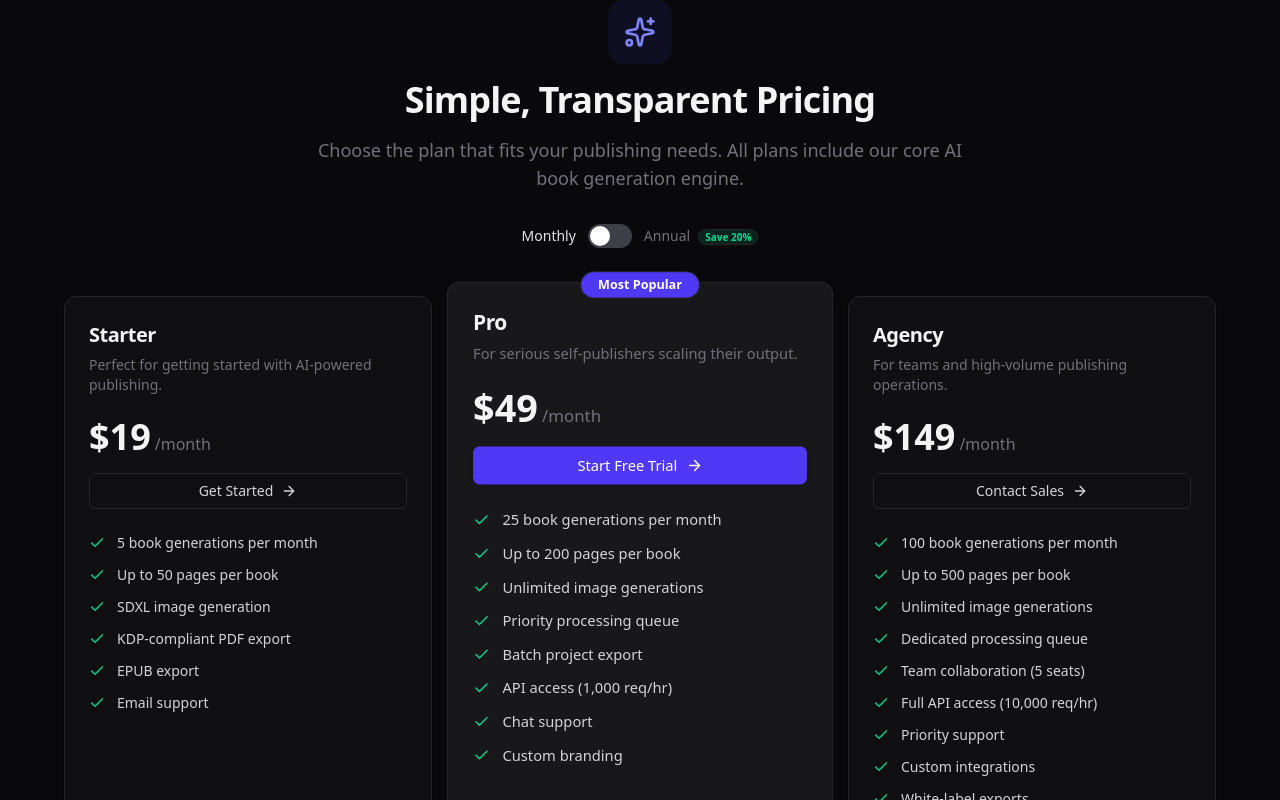
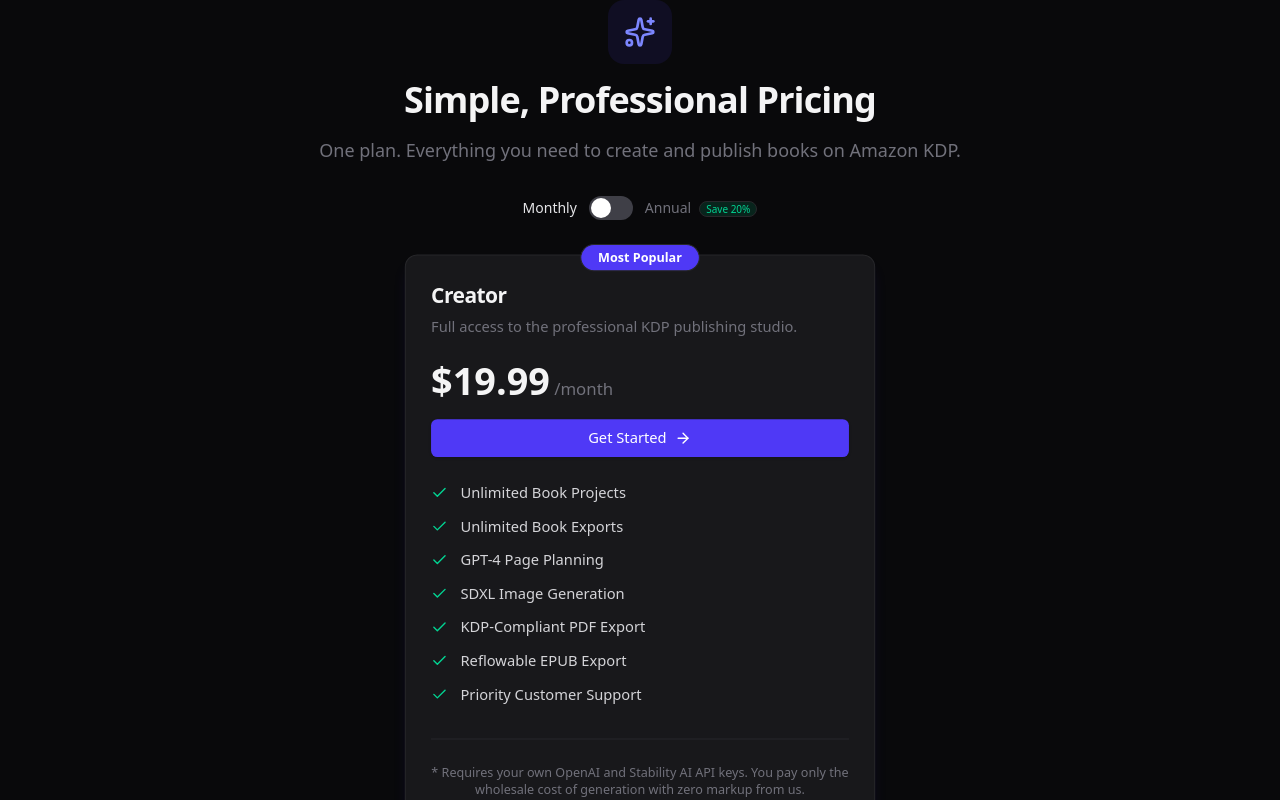
Before and after one commit to Boncksapp/kdp, a Next.js app: page /pricing in a window 1280 px wide. Shown: the top 800 px of the page. Built offline with nearby package versions, Linux system fonts and the light colour scheme.

Commit message:
Update pricing model to flat 9.99/mo with BYO-Key

```diff
--- a/app/landing-content.tsx
+++ b/app/landing-content.tsx
@@ -67,18 +67,16 @@
   ];
 
   const pricingSummary = [
-    { name: "Starter", price: "$19", credits: "500/mo", cta: "Get Started", popular: false },
-    { name: "Pro", price: "$49", credits: "2,000/mo", cta: "Start Free Trial", popular: true },
-    { name: "Agency", price: "$149", credits: "10,000/mo", cta: "Contact Sales", popular: false },
+    { name: "Creator", price: "$19.99", features: "Full Platform Access", cta: "Get Started", popular: true },
   ];
 
   const faqs = [
     { id: "q1", q: "What types of books can I create?", a: "KDP Studio supports fiction, non-fiction, children's books, coloring books, journals, planners, cookbooks, poetry collections, and more. Our AI adapts to your chosen genre and format." },
-    { id: "q2", q: "Are the illustrations copyright-free?", a: "Yes! All images generated through KDP Studio are created by AI and you retain full commercial rights. You can use them in your published books without attribution." },
+    { id: "q2", q: "How do the AI costs work?", a: "To keep our subscription price low and give you full control, KDP Studio uses a Bring-Your-Own-Key (BYOK) model. You connect your own OpenAI and Stability AI keys, paying them directly for only what you use with zero markup from us." },
     { id: "q3", q: "Do I need design or coding experience?", a: "Not at all. KDP Studio handles all formatting, layout, and KDP compliance automatically. Just describe your idea and let AI do the rest." },
     { id: "q4", q: "Is the output KDP compliant?", a: "Absolutely. Our exports include proper bleed, margin, and trim settings for all standard KDP sizes. The PDFs pass KDP's internal validation checks." },
     { id: "q5", q: "Can I customize the AI output?", a: "Yes. Every generated element — text, images, layout — is fully editable. You have complete creative control over the final product." },
-    { id: "q6", q: "What if I need more credits?", a: "You can purchase additional credit packs at any time, or upgrade to a higher tier plan. Unused credits roll over month to month." },
+    { id: "q6", q: "Is there a limit on book exports?", a: "No. With the Creator plan, you can generate and export as many books as you like using your own AI keys." },
   ];
 
   return (
@@ -115,7 +113,7 @@
           >
             <Badge variant="outline" className="mb-6 border-indigo-600/30 text-indigo-400 bg-indigo-600/5 px-4 py-1.5 text-sm">
               <Sparkles className="mr-1.5 h-3.5 w-3.5" />
-              AI-Powered Publishing Studio
+              Professional BYO-Key AI Studio
             </Badge>
             <h1 className="text-5xl font-bold tracking-tight sm:text-6xl lg:text-7xl">
               From Idea to{" "}
@@ -125,8 +123,8 @@
               in Minutes
             </h1>
             <p className="mx-auto mt-6 max-w-2xl text-lg text-zinc-400 sm:text-xl">
-              Create professional, Amazon KDP-ready books with AI. Generate content, illustrations, and
-              print-ready PDFs — no design skills required.
+              Connect your AI keys and create professional, Amazon KDP-ready books.
+              Unlimited exports, no hidden markups, and full creative control.
             </p>
             <div className="mt-10 flex flex-col items-center gap-4 sm:flex-row sm:justify-center">
               <Link href="/signup">
@@ -142,9 +140,9 @@
               </Link>
             </div>
             <div className="mt-8 flex items-center justify-center gap-6 text-sm text-zinc-500">
-              <span className="flex items-center gap-1"><Check className="h-4 w-4 text-emerald-400" /> No credit card</span>
+              <span className="flex items-center gap-1"><Check className="h-4 w-4 text-emerald-400" /> Bring Your Own Key</span>
               <span className="flex items-center gap-1"><Check className="h-4 w-4 text-emerald-400" /> KDP compliant</span>
-              <span className="flex items-center gap-1"><Check className="h-4 w-4 text-emerald-400" /> Cancel anytime</span>
+              <span className="flex items-center gap-1"><Check className="h-4 w-4 text-emerald-400" /> Flat $19.99/mo</span>
             </div>
           </motion.div>
         </div>
@@ -232,38 +230,37 @@
         <section className="py-24" id="pricing">
           <div className="mx-auto max-w-7xl px-6">
             <div className="text-center mb-12">
-              <h2 className="text-3xl font-bold tracking-tight sm:text-4xl">Start Publishing Today</h2>
-              <p className="mt-4 text-lg text-zinc-400">Choose the plan that fits your publishing volume.</p>
+              <h2 className="text-3xl font-bold tracking-tight sm:text-4xl">One Simple Price</h2>
+              <p className="mt-4 text-lg text-zinc-400">Connect your own AI keys and pay only for platform access.</p>
             </div>
-            <div className="grid gap-6 md:grid-cols-3 max-w-4xl mx-auto">
+            <div className="flex justify-center max-w-md mx-auto">
               {pricingSummary.map((tier) => (
-                <Card key={tier.name} className={`relative border ${tier.popular ? "border-indigo-500 bg-zinc-900 shadow-lg shadow-indigo-600/10" : "border-zinc-800 bg-zinc-900/50 hover:border-zinc-700"} transition-all`}>
-                  {tier.popular && (
-                    <div className="absolute -top-3 left-1/2 -translate-x-1/2">
-                      <Badge className="bg-indigo-600 text-white px-3 py-0.5">Most Popular</Badge>
-                    </div>
-                  )}
+                <Card key={tier.name} className={`w-full relative border border-indigo-500 bg-zinc-900 shadow-lg shadow-indigo-600/10 transition-all`}>
+                  <div className="absolute -top-3 left-1/2 -translate-x-1/2">
+                    <Badge className="bg-indigo-600 text-white px-3 py-0.5">Creator Plan</Badge>
+                  </div>
                   <CardHeader className="text-center pb-2">
                     <CardTitle className="text-xl text-zinc-100">{tier.name}</CardTitle>
-                    <div className="mt-2">
-                      <span className="text-3xl font-bold text-zinc-100">{tier.price}</span>
+                    <div className="mt-4">
+                      <span className="text-4xl font-bold text-zinc-100">{tier.price}</span>
                       <span className="text-zinc-500 text-sm">/mo</span>
                     </div>
-                    <p className="text-sm text-zinc-500 mt-1">{tier.credits} credits</p>
+                    <p className="text-sm text-zinc-400 mt-4">{tier.features}</p>
                   </CardHeader>
                   <CardContent className="text-center">
-                    <Link href={tier.name === "Agency" ? "#" : "/login"}>
-                      <Button className={`w-full ${tier.popular ? "bg-indigo-600 hover:bg-indigo-500" : "border-zinc-700 text-zinc-300 hover:bg-zinc-800"}`} variant={tier.popular ? "default" : "outline"}>
+                    <Link href="/login">
+                      <Button className={`w-full bg-indigo-600 hover:bg-indigo-500 text-white`}>
                         {tier.cta}
                       </Button>
                     </Link>
+                    <p className="mt-4 text-xs text-zinc-500">Requires OpenAI & Stability AI API Keys</p>
                   </CardContent>
                 </Card>
               ))}
             </div>
             <div className="text-center mt-8">
               <Link href="/pricing" className="text-sm text-indigo-400 hover:text-indigo-300 transition-colors">
-                View full pricing details →
+                View detailed features →
               </Link>
             </div>
           </div>
--- a/app/pricing/page.tsx
+++ b/app/pricing/page.tsx
@@ -9,61 +9,22 @@
 
 const tiers = [
   {
-    name: "Starter",
-    price: "$19",
+    name: "Creator",
+    price: "$19.99",
     period: "/month",
-    description: "Perfect for getting started with AI-powered publishing.",
+    description: "Full access to the professional KDP publishing studio.",
     features: [
-      "5 book generations per month",
-      "Up to 50 pages per book",
-      "SDXL image generation",
-      "KDP-compliant PDF export",
-      "EPUB export",
-      "Email support",
-    ],
-    highlighted: false,
-    cta: "Get Started",
-    popular: false,
-  },
-  {
-    name: "Pro",
-    price: "$49",
-    period: "/month",
-    description: "For serious self-publishers scaling their output.",
-    features: [
-      "25 book generations per month",
-      "Up to 200 pages per book",
-      "Unlimited image generations",
-      "Priority processing queue",
-      "Batch project export",
-      "API access (1,000 req/hr)",
-      "Chat support",
-      "Custom branding",
+      "Unlimited Book Projects",
+      "Unlimited Book Exports",
+      "GPT-4 Page Planning",
+      "SDXL Image Generation",
+      "KDP-Compliant PDF Export",
+      "Reflowable EPUB Export",
+      "Priority Customer Support",
     ],
     highlighted: true,
-    cta: "Start Free Trial",
+    cta: "Get Started",
     popular: true,
-  },
-  {
-    name: "Agency",
-    price: "$149",
-    period: "/month",
-    description: "For teams and high-volume publishing operations.",
-    features: [
-      "100 book generations per month",
-      "Up to 500 pages per book",
-      "Unlimited image generations",
-      "Dedicated processing queue",
-      "Team collaboration (5 seats)",
-      "Full API access (10,000 req/hr)",
-      "Priority support",
-      "Custom integrations",
-      "White-label exports",
-      "SLA guarantee",
-    ],
-    highlighted: false,
-    cta: "Contact Sales",
-    popular: false,
   },
 ];
 
@@ -79,9 +40,9 @@
             <Sparkles className="h-8 w-8 text-indigo-400" />
           </div>
         </div>
-        <h1 className="text-4xl font-bold tracking-tight text-zinc-100">Simple, Transparent Pricing</h1>
+        <h1 className="text-4xl font-bold tracking-tight text-zinc-100">Simple, Professional Pricing</h1>
         <p className="text-lg text-zinc-500 max-w-2xl mx-auto">
-          Choose the plan that fits your publishing needs. All plans include our core AI book generation engine.
+          One plan. Everything you need to create and publish books on Amazon KDP.
         </p>
 
         {/* Toggle */}
@@ -95,50 +56,39 @@
           </button>
           <span className={`text-sm ${annual ? "text-zinc-200 font-medium" : "text-zinc-500"}`}>
             Annual
-            <Badge variant="success" className="ml-2 text-[10px] px-1.5 py-0">Save 20%</Badge>
+            <Badge variant="success" className="ml-2 text-[10px] px-1.5 py-0 font-medium">Save 20%</Badge>
           </span>
         </div>
       </div>
 
       {/* Pricing Cards */}
-      <div className="grid md:grid-cols-3 gap-6">
+      <div className="flex justify-center">
         {tiers.map((tier) => (
           <Card
             key={tier.name}
-            className={`relative border transition-all duration-200 ${
-              tier.popular
-                ? "border-indigo-500 bg-zinc-900 shadow-lg shadow-indigo-600/10 scale-105"
-                : "border-zinc-800 bg-zinc-900/50 hover:border-zinc-700"
-            }`}
+            className="relative border border-indigo-500 bg-zinc-900 shadow-lg shadow-indigo-600/10 scale-105 max-w-md w-full transition-all duration-200"
           >
-            {tier.popular && (
-              <div className="absolute -top-3 left-1/2 -translate-x-1/2">
-                <Badge variant="default" className="bg-indigo-600 text-white px-4 py-1 text-xs font-semibold">
-                  Most Popular
-                </Badge>
-              </div>
-            )}
+            <div className="absolute -top-3 left-1/2 -translate-x-1/2">
+              <Badge variant="default" className="bg-indigo-600 text-white px-4 py-1 text-xs font-semibold">
+                Most Popular
+              </Badge>
+            </div>
 
             <CardHeader className="pb-4">
               <CardTitle className="text-xl text-zinc-100">{tier.name}</CardTitle>
               <CardDescription className="text-zinc-500">{tier.description}</CardDescription>
               <div className="mt-4">
                 <span className="text-4xl font-bold text-zinc-100">
-                  {annual ? `$${Math.round(parseInt(tier.price.replace("$", "")) * 0.8 * 12 / 12)}` : tier.price}
+                  {annual ? `${Math.round(19.99 * 0.8 * 12 / 12)}.99` : tier.price}
                 </span>
                 <span className="text-zinc-500 ml-1">{annual ? "/month, billed annually" : tier.period}</span>
               </div>
             </CardHeader>
 
             <CardContent>
-              <Link href={tier.name === "Agency" ? "#" : "/settings/billing"}>
+              <Link href="/signup">
                 <Button
-                  className={`w-full mb-6 ${
-                    tier.popular
-                      ? "bg-indigo-600 hover:bg-indigo-500 text-white"
-                      : "border-zinc-700 text-zinc-300 hover:bg-zinc-800"
-                  }`}
-                  variant={tier.popular ? "default" : "outline"}
+                  className="w-full mb-6 bg-indigo-600 hover:bg-indigo-500 text-white"
                 >
                   {tier.cta}
                   <ArrowRight className="h-4 w-4 ml-2" />
@@ -153,6 +103,13 @@
                   </li>
                 ))}
               </ul>
+
+              <div className="mt-8 pt-6 border-t border-zinc-800">
+                <p className="text-xs text-zinc-500 text-center">
+                  * Requires your own OpenAI and Stability AI API keys.
+                  You pay only the wholesale cost of generation with zero markup from us.
+                </p>
+              </div>
             </CardContent>
           </Card>
         ))}
```
